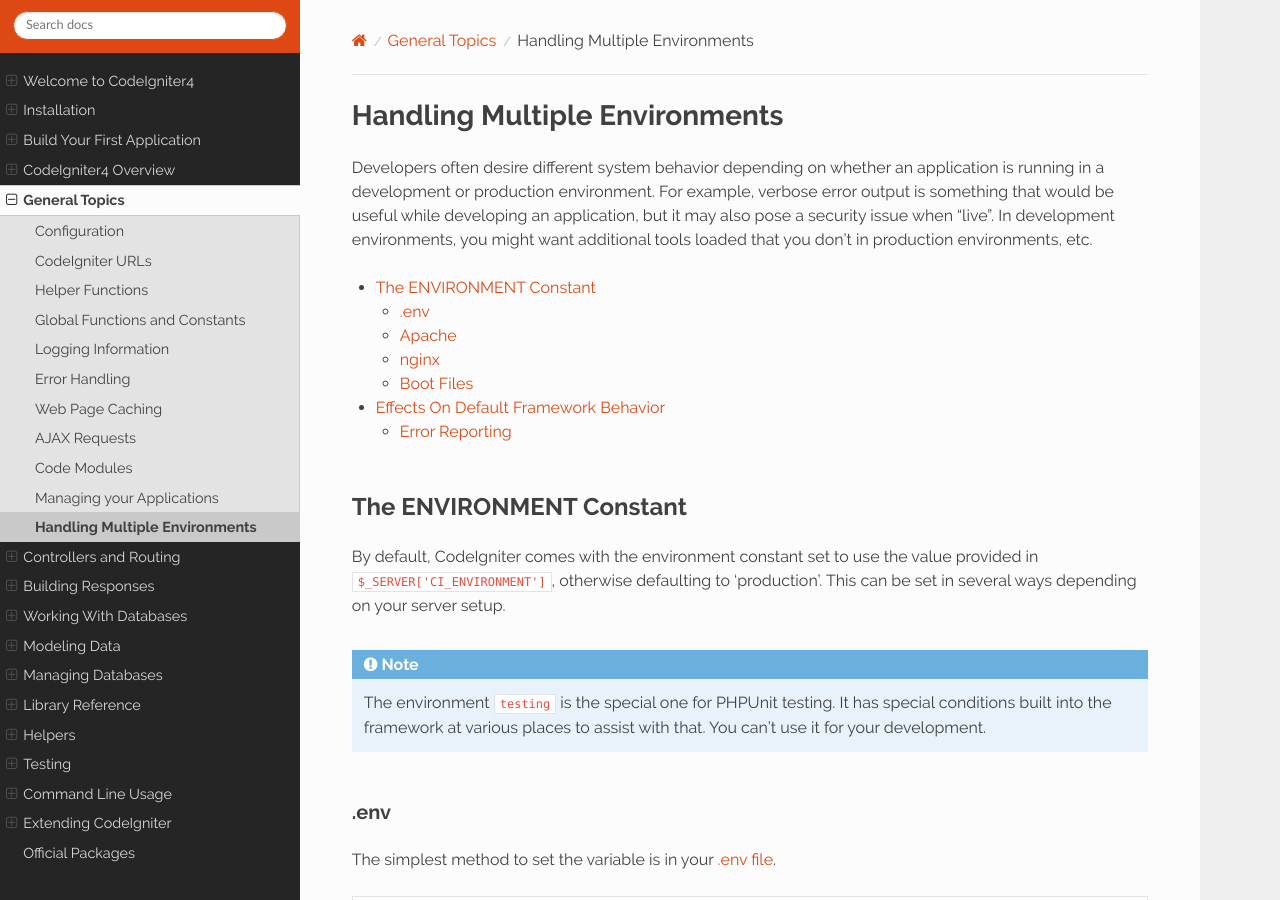
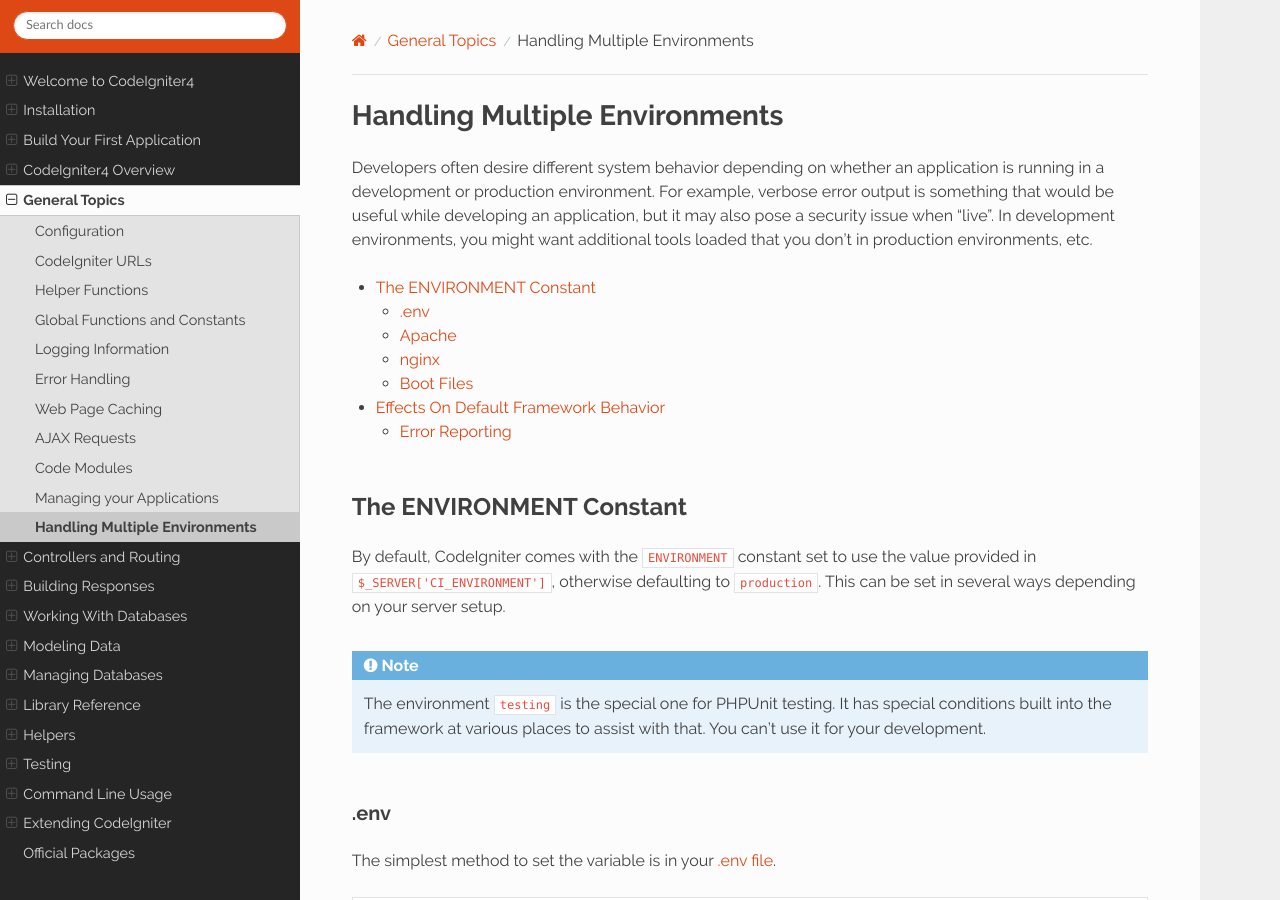
Before and after one commit to NEKOGET/ci4_user_guide_src, a Sphinx documentation site: the page built from source/general/environments.rst, in a window 1280 px wide and 900 px high. Built offline with Sphinx 7.4.7 and the Read the Docs theme 2.0.0, drawn with Linux system fonts in a browser that asks for light colours.

Commit message:
docs: improve text decoration

```diff
--- a/source/general/environments.rst
+++ b/source/general/environments.rst
@@ -16,9 +16,9 @@ tools loaded that you don't in production environments, etc.
 The ENVIRONMENT Constant
 ========================
 
-By default, CodeIgniter comes with the environment constant set to use
+By default, CodeIgniter comes with the ``ENVIRONMENT`` constant set to use
 the value provided in ``$_SERVER['CI_ENVIRONMENT']``, otherwise defaulting to
-'production'. This can be set in several ways depending on your server setup.
+``production``. This can be set in several ways depending on your server setup.
 
 .. note:: The environment ``testing`` is the special one for PHPUnit testing.
     It has special conditions built into the framework at various places to assist with that.
```
